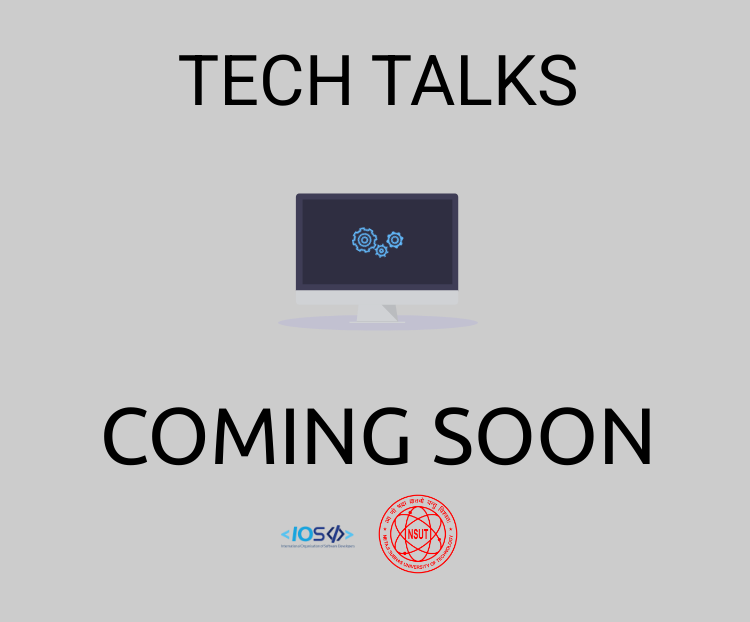
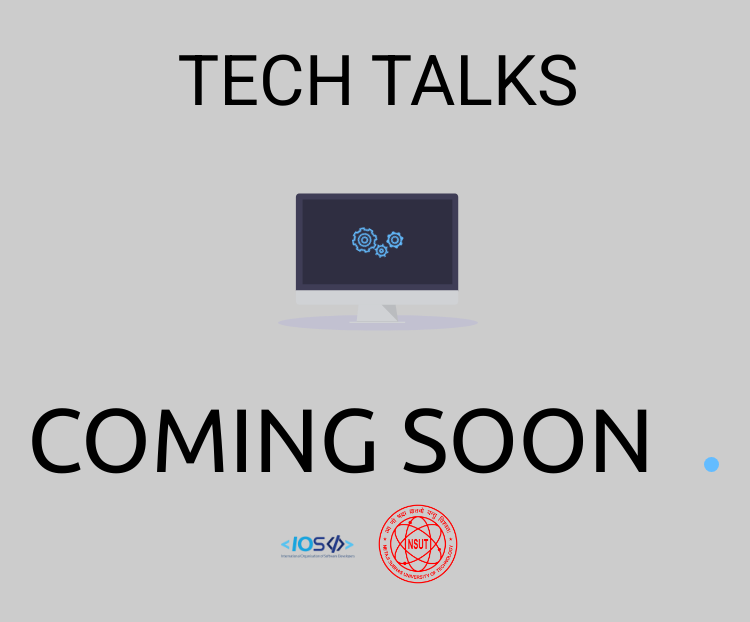
Before and after one commit to Abhishek-7139/comming-soon, a React (Create React App) app: page / in a window 1280 px wide. Shown: the top 622 px of the page, without its empty margins (262-1012 px from the left). Built offline with nearby package versions, Linux system fonts and the light colour scheme; a web font is replaced by a local one.

Commit message:
Added dots back. Fade transtiton

```diff
--- a/src/App.css
+++ b/src/App.css
@@ -1,5 +1,5 @@
 .App {
-	animation: fadeInUp 1.5s ease-in;
+	animation: fadeInUp 2s ease-in-out;
 	animation-delay: 100ms;
 }
 
@@ -97,22 +97,21 @@
 }
 
 #comming-soon {
+	text-align: center;
 	margin: 1rem;
 	font-weight: 100;
-	font-size: 8rem;
-	line-height: 8rem;
-	text-align: center;
+	font-size: 9rem;
+	line-height: 9rem;
 	font-family: 'Ubuntu', sans-serif;
 }
 
-/*
 .dots {
 	display: none;
 }
 
-@media only screen and (min-width: 280px) {
+@media only screen and (min-width: 770px) {
 	.dots {
-		display: block;
+		display: inline-block;
 		border-radius: 50%;
 		background-color: #63bcff;
 		height: 1.5rem;
@@ -143,4 +142,3 @@
 .dots:nth-child(4) {
 	animation-delay: 0.8s;
 }
-*/
--- a/src/App.js
+++ b/src/App.js
@@ -119,11 +119,9 @@ function App() {
 				<div id='content-details'>
 					<div id='comming-soon'>
 						COMING SOON
-						{/*
-						<div className='dots'></div>
-						<div className='dots'></div>
-						<div className='dots'></div>
-						*/}
+						<span className='dots'></span>
+						<span className='dots'></span>
+						<span className='dots'></span>
 					</div>
 					<div id='logos'>
 						<img className='logo' src={iosd} alt='IOSD' />
```
